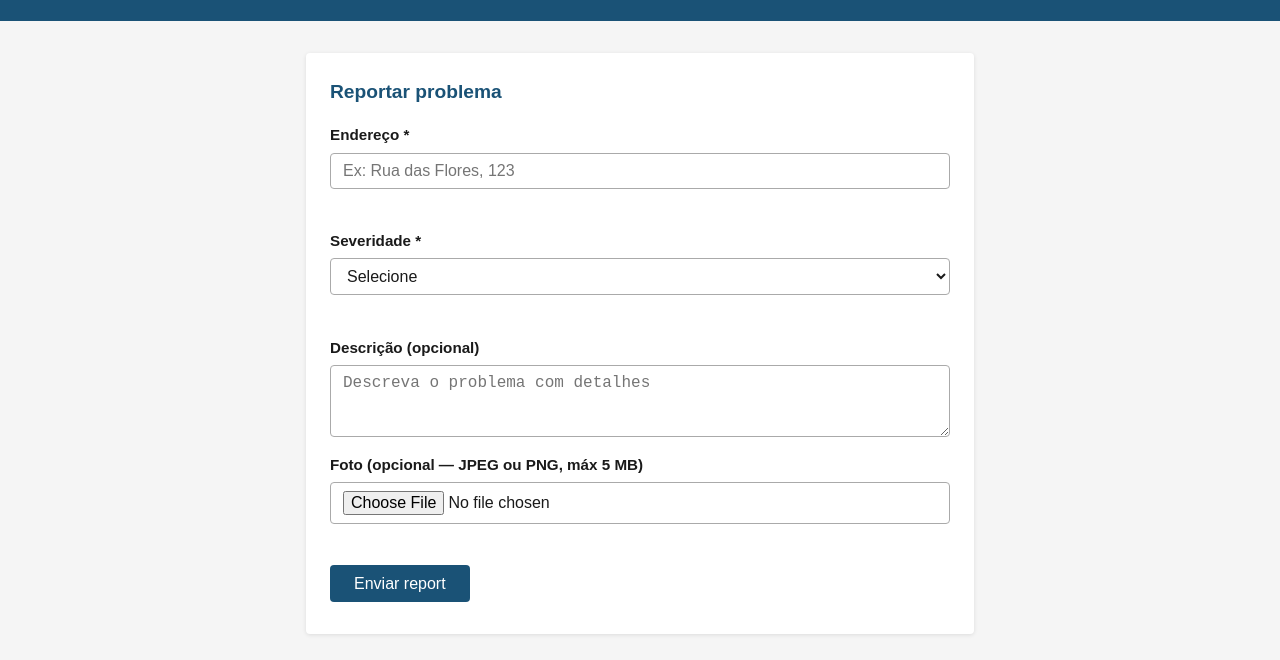
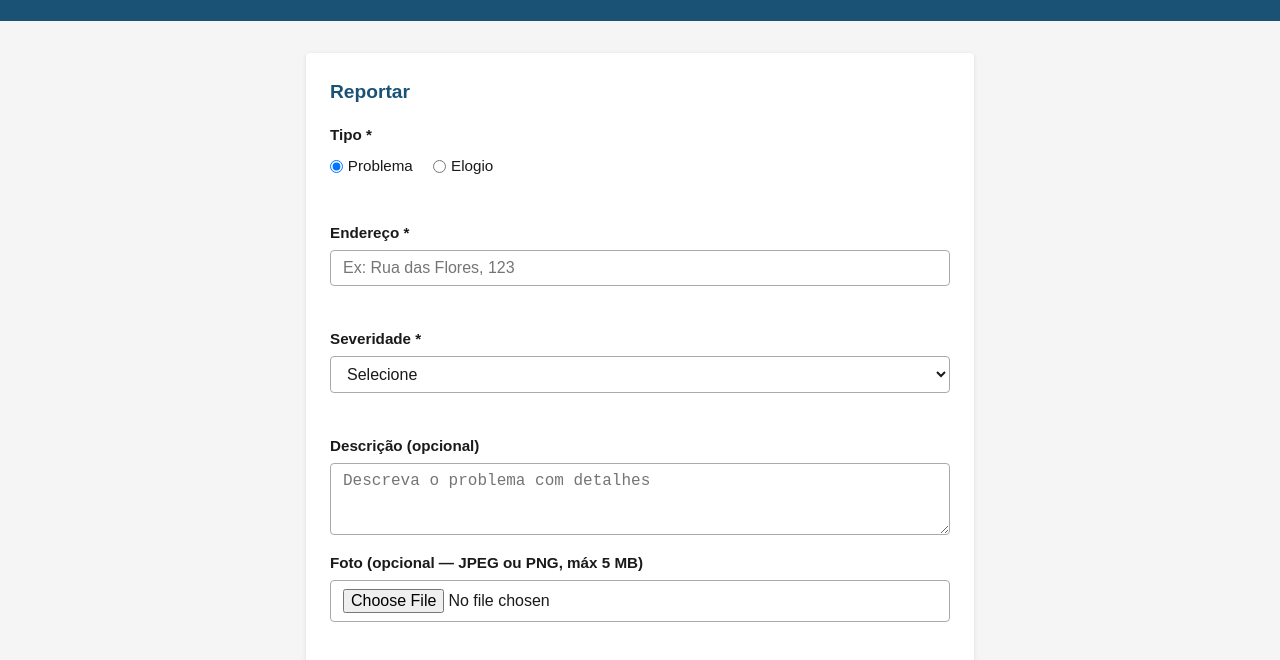
Before and after one commit to JhowOL/ATEX-Front, a plain HTML site: page index.html in a window 1280 px wide. Shown: the part 94-754 px from the top of the page. Drawn offline with Linux system fonts and the light colour scheme; no server answers.

Commit message:
Feature/rf09 tipo report (#2)
* feat: initial versioning

* feat: add compliment option

---------

Co-authored-by: JhowOL <jhonatanolemos99@gmail.com>

```diff
--- a/css/styles.css
+++ b/css/styles.css
@@ -1,5 +1,6 @@
 /* Reset mínimo */
 *, *::before, *::after { box-sizing: border-box; margin: 0; padding: 0; }
+[hidden] { display: none !important; }
 
 :root {
   --cor-primaria: #1a5276;
@@ -136,6 +137,28 @@ button[type="submit"]:hover { background: #154360; }
 .sev-1 { background: #27ae60; }
 .sev-2 { background: #e67e22; }
 .sev-3 { background: var(--cor-erro); }
+.tipo-elogio { background: #27ae60; }
+
+/* Campo tipo (radio buttons) */
+.campo-tipo {
+  border: none;
+  padding: 0;
+}
+
+.campo-tipo legend {
+  font-weight: bold;
+  font-size: 0.95rem;
+  margin-bottom: 0.4rem;
+}
+
+.radio-label {
+  display: inline-flex;
+  align-items: center;
+  gap: 0.3rem;
+  font-weight: normal;
+  margin-right: 1rem;
+  cursor: pointer;
+}
 
 /* Comentários */
 .comentarios-toggle {
--- a/index.html
+++ b/index.html
@@ -15,9 +15,24 @@
   <main>
     <!-- Seção: formulário de report -->
     <section id="secao-reportar" aria-labelledby="titulo-reportar">
-      <h2 id="titulo-reportar">Reportar problema</h2>
+      <h2 id="titulo-reportar">Reportar</h2>
 
       <form id="form-report" novalidate>
+        <div class="campo">
+          <fieldset class="campo-tipo" aria-required="true">
+            <legend>Tipo <span aria-hidden="true">*</span></legend>
+            <label class="radio-label">
+              <input type="radio" name="tipo" value="problema" checked />
+              Problema
+            </label>
+            <label class="radio-label">
+              <input type="radio" name="tipo" value="elogio" />
+              Elogio
+            </label>
+          </fieldset>
+          <span id="erro-tipo" class="erro" role="alert" aria-live="polite"></span>
+        </div>
+
         <div class="campo">
           <label for="endereco">Endereço <span aria-hidden="true">*</span></label>
           <input
@@ -32,12 +47,11 @@
           <span id="erro-endereco" class="erro" role="alert" aria-live="polite"></span>
         </div>
 
-        <div class="campo">
+        <div class="campo" id="campo-severidade">
           <label for="severidade">Severidade <span aria-hidden="true">*</span></label>
           <select
             id="severidade"
             name="severidade"
-            required
             aria-required="true"
             aria-describedby="erro-severidade"
           >
--- a/js/form.js
+++ b/js/form.js
@@ -1,11 +1,32 @@
 document.addEventListener('DOMContentLoaded', () => {
   const form = document.getElementById('form-report');
   const feedback = document.getElementById('feedback-form');
+  const campoSeveridade = document.getElementById('campo-severidade');
+
+  function getTipo() {
+    return form.querySelector('input[name="tipo"]:checked')?.value || '';
+  }
+
+  function atualizarVisibilidadeSeveridade() {
+    const isProblema = getTipo() === 'problema';
+    campoSeveridade.hidden = !isProblema;
+    document.getElementById('severidade').setAttribute('aria-required', String(isProblema));
+  }
+
+  form.querySelectorAll('input[name="tipo"]').forEach((radio) => {
+    radio.addEventListener('change', () => {
+      atualizarVisibilidadeSeveridade();
+      document.getElementById('erro-severidade').textContent = '';
+    });
+  });
+
+  atualizarVisibilidadeSeveridade();
 
   form.addEventListener('submit', async (e) => {
     e.preventDefault();
     limparErros();
 
+    const tipo = getTipo();
     const endereco = form.endereco.value.trim();
     const severidade = form.severidade.value;
     const descricao = form.descricao.value.trim();
@@ -18,7 +39,7 @@ document.addEventListener('DOMContentLoaded', () => {
       valido = false;
     }
 
-    if (!severidade) {
+    if (tipo === 'problema' && !severidade) {
       mostrarErro('erro-severidade', 'Selecione a severidade');
       valido = false;
     }
@@ -36,14 +57,16 @@ document.addEventListener('DOMContentLoaded', () => {
     if (!valido) return;
 
     const formData = new FormData();
+    formData.append('tipo', tipo);
     formData.append('endereco', endereco);
-    formData.append('severidade', severidade);
+    if (tipo === 'problema' && severidade) formData.append('severidade', severidade);
     if (descricao) formData.append('descricao', descricao);
     if (foto) formData.append('foto', foto);
 
     try {
       await createReport(formData);
       form.reset();
+      atualizarVisibilidadeSeveridade();
       feedback.textContent = 'Report enviado com sucesso!';
       feedback.style.color = 'var(--cor-sucesso)';
       await carregarReports();
@@ -59,7 +82,7 @@ document.addEventListener('DOMContentLoaded', () => {
   }
 
   function limparErros() {
-    ['erro-endereco', 'erro-severidade', 'erro-foto'].forEach((id) => {
+    ['erro-tipo', 'erro-endereco', 'erro-severidade', 'erro-foto'].forEach((id) => {
       const el = document.getElementById(id);
       if (el) el.textContent = '';
     });
--- a/js/lista.js
+++ b/js/lista.js
@@ -24,13 +24,18 @@ function renderReport(report) {
 
   const data = new Date(report.created_at).toLocaleString('pt-BR');
   const sevLabels = { 1: 'Baixa', 2: 'Média', 3: 'Alta' };
+  const isElogio = report.tipo === 'elogio';
+
+  const badgeTipo = isElogio
+    ? `<span class="severidade-badge tipo-elogio" aria-label="Elogio">Elogio</span>`
+    : `<span class="severidade-badge sev-${report.severidade}" aria-label="Severidade ${sevLabels[report.severidade]}">
+        Severidade ${report.severidade} — ${sevLabels[report.severidade]}
+       </span>`;
 
   li.innerHTML = `
     <h3>${escapeHtml(report.endereco)}</h3>
     <p class="report-meta">
-      <span class="severidade-badge sev-${report.severidade}" aria-label="Severidade ${sevLabels[report.severidade]}">
-        Severidade ${report.severidade} — ${sevLabels[report.severidade]}
-      </span>
+      ${badgeTipo}
       &nbsp;· ${data}
     </p>
     ${report.descricao ? `<p>${escapeHtml(report.descricao)}</p>` : ''}
```
